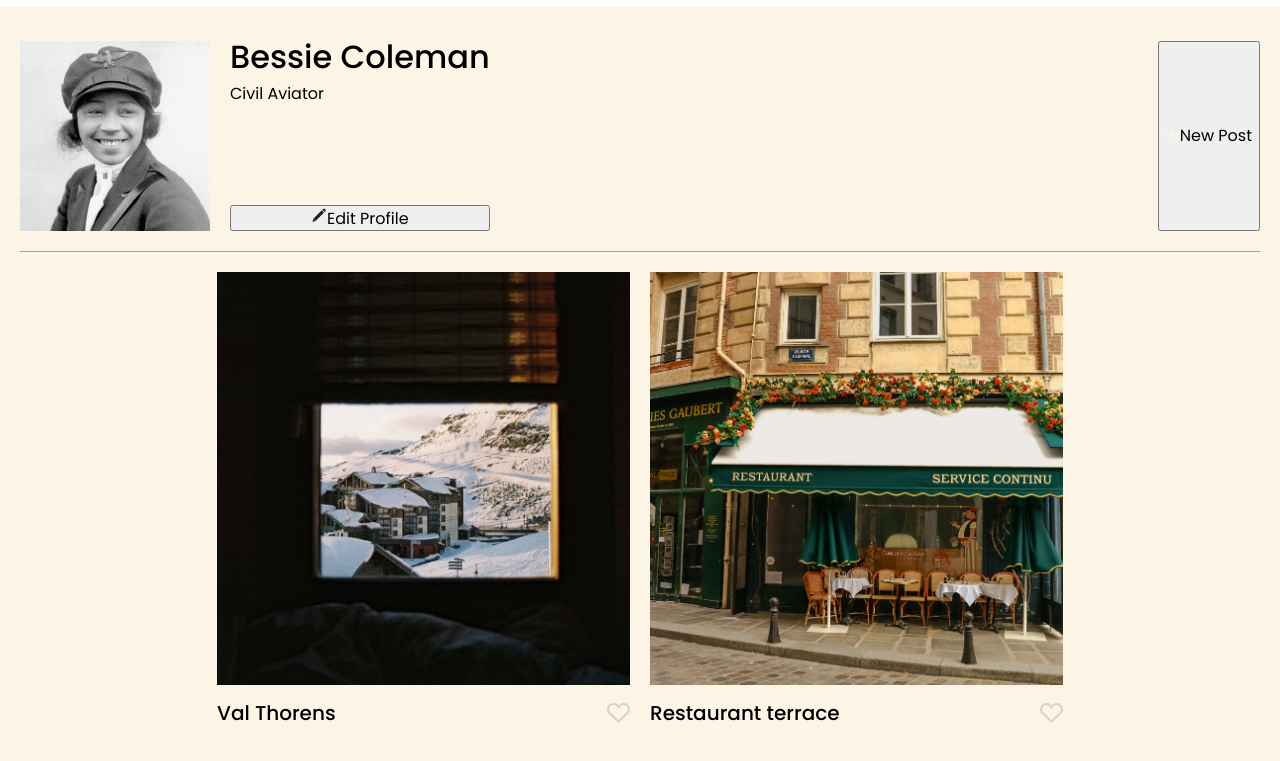
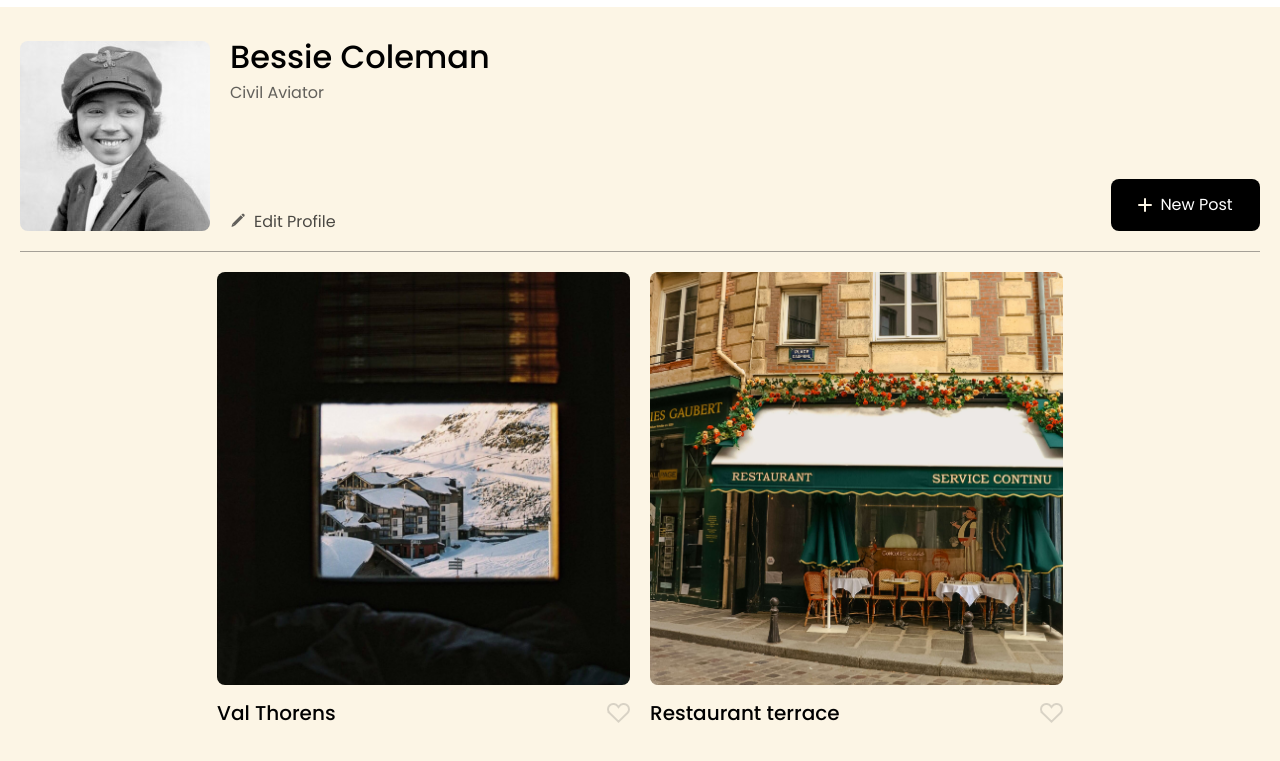
Before and after one commit to amannan88/se_project_spots, a plain HTML site: page index.html in a window 1280 px wide. Shown: the part 39-800 px from the top of the page. Drawn offline with Linux system fonts and the light colour scheme.

Commit message:
Spot Stage 2 Version 1 Updated

```diff
--- a/blocks/card.css
+++ b/blocks/card.css
@@ -3,6 +3,7 @@
   height: 413px;
   object-fit: cover;
   display: block;
+  border-radius: 8px;
 }
 
 .card__content {
@@ -29,6 +30,11 @@
   opacity: 40%;
 }
 
+.card__like-button:hover {
+  opacity: 1;
+  cursor: pointer;
+}
+
 @media screen and (max-width: 627px) {
   .card__image {
     height: 288px;
--- /dev/null
+++ b/blocks/footer.css
@@ -0,0 +1,8 @@
+.footer {
+  padding: 60px 0;
+  margin: 0 auto;
+  text-align: center;
+  font-size: 16px;
+  font-weight: 400;
+  opacity: 0.7;
+}
--- a/blocks/profile.css
+++ b/blocks/profile.css
@@ -8,42 +8,78 @@
   width: 190px;
   height: 190px;
   margin-right: 20px;
+  border-radius: 8px;
 }
 
 .profile__column {
   display: flex;
   flex-direction: column;
+  max-width: 420px;
+  max-height: 190px;
 }
 
 .profile__name {
-  margin: 0 0 12px;
+  margin: 0 0 9px;
+  padding-bottom: 3px;
   font-weight: 500;
-  font-size: 32px;
+  font-size: 2rem;
   line-height: 1;
+  text-align: left;
   display: -webkit-box;
   overflow: hidden;
   text-overflow: ellipsis;
   -webkit-line-clamp: 3;
   -webkit-box-orient: vertical;
-  max-width: 420px;
 }
 
 .profile__description {
   margin: 0;
+  padding: 0;
+  color: rgba(33, 33, 33, 0.7);
+  font-size: 1rem;
+  line-height: 1;
+  text-align: left;
   display: -webkit-box;
   overflow: hidden;
   text-overflow: ellipsis;
   -webkit-line-clamp: 3;
   -webkit-box-orient: vertical;
-  max-width: 420px;
 }
 
 .profile__edit-button {
   margin-top: auto;
+  padding: 0;
+  border: 0px;
+  opacity: 0.7;
+  background: transparent;
+  display: flex;
+  gap: 8px;
 }
 
 .profile__add-button {
-  margin-left: auto;
+  margin: auto 0 0 auto;
+  display: flex;
+  flex-grow: 0;
+  justify-content: center;
+  align-items: center;
+  gap: 8px;
+  background-color: black;
+  color: white;
+  min-width: 149px;
+  height: 52px;
+  font-size: 16px;
+  border: none;
+  border-radius: 8px;
+}
+
+.profile__add-button:hover {
+  opacity: 0.8;
+  cursor: pointer;
+}
+
+.profile__edit-button:hover {
+  cursor: pointer;
+  opacity: 1;
 }
 
 @media screen and (max-width: 627px) {
@@ -64,12 +100,15 @@
 
   .profile__name {
     font-size: 20px;
+    text-align: center;
     margin: 0 0 6px;
+    padding-bottom: 0;
     max-width: 288px;
   }
 
   .profile__description {
     margin-bottom: 32px;
+    text-align: center;
     max-width: 288px;
   }
 
@@ -77,8 +116,11 @@
     margin-bottom: 20px;
   }
 
+  .profile__edit-button {
+    margin: 0 auto;
+  }
+
   .profile__add-button {
-    margin: 0;
-    max-width: 100%;
+    width: 100%;
   }
 }
--- a/index.html
+++ b/index.html
@@ -112,7 +112,7 @@
           </ul>
         </section>
       </main>
-      <footer class="footer"></footer>
+      <footer class="footer">2025 &copy Mohammad Farid</footer>
     </div>
   </body>
 </html>
--- a/pages/index.css
+++ b/pages/index.css
@@ -6,3 +6,4 @@
 @import url(../blocks/profile.css);
 @import url(../blocks/cards.css);
 @import url(../blocks/card.css);
+@import url(../blocks/footer.css);
```
